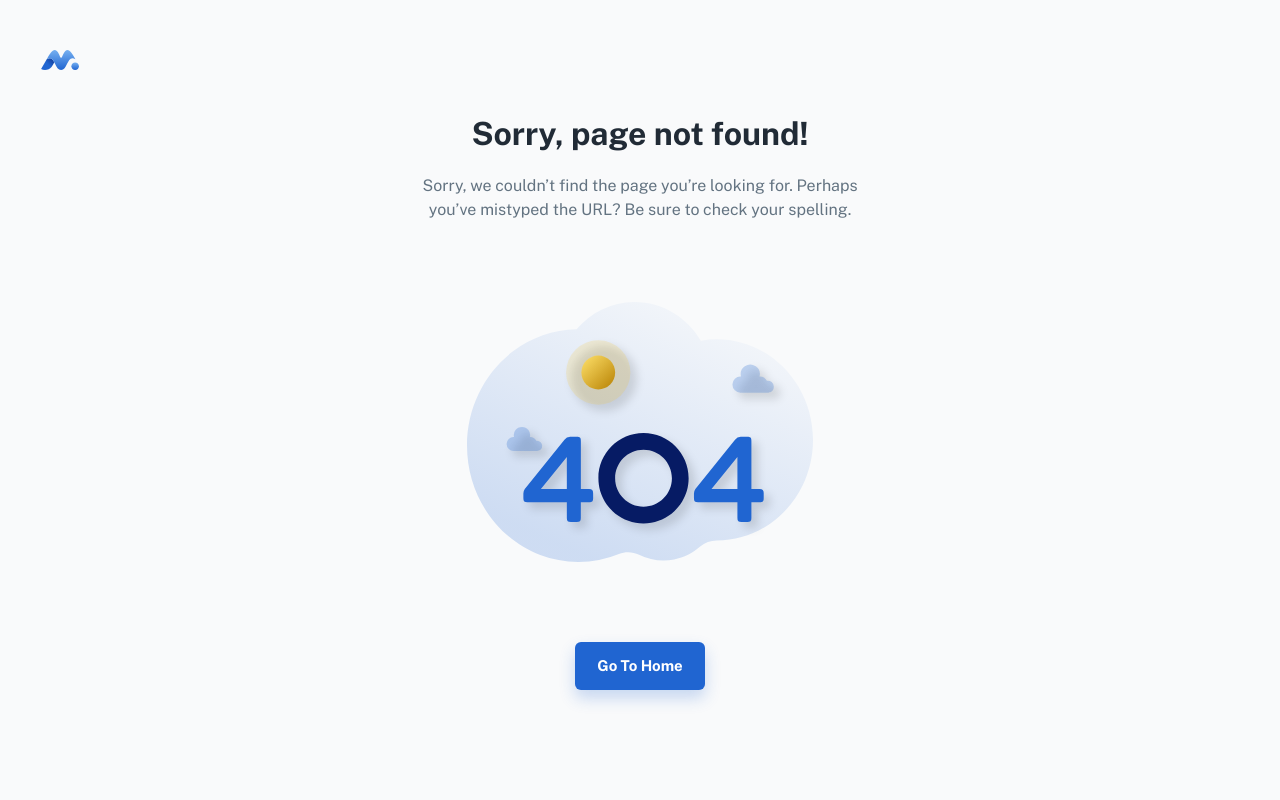
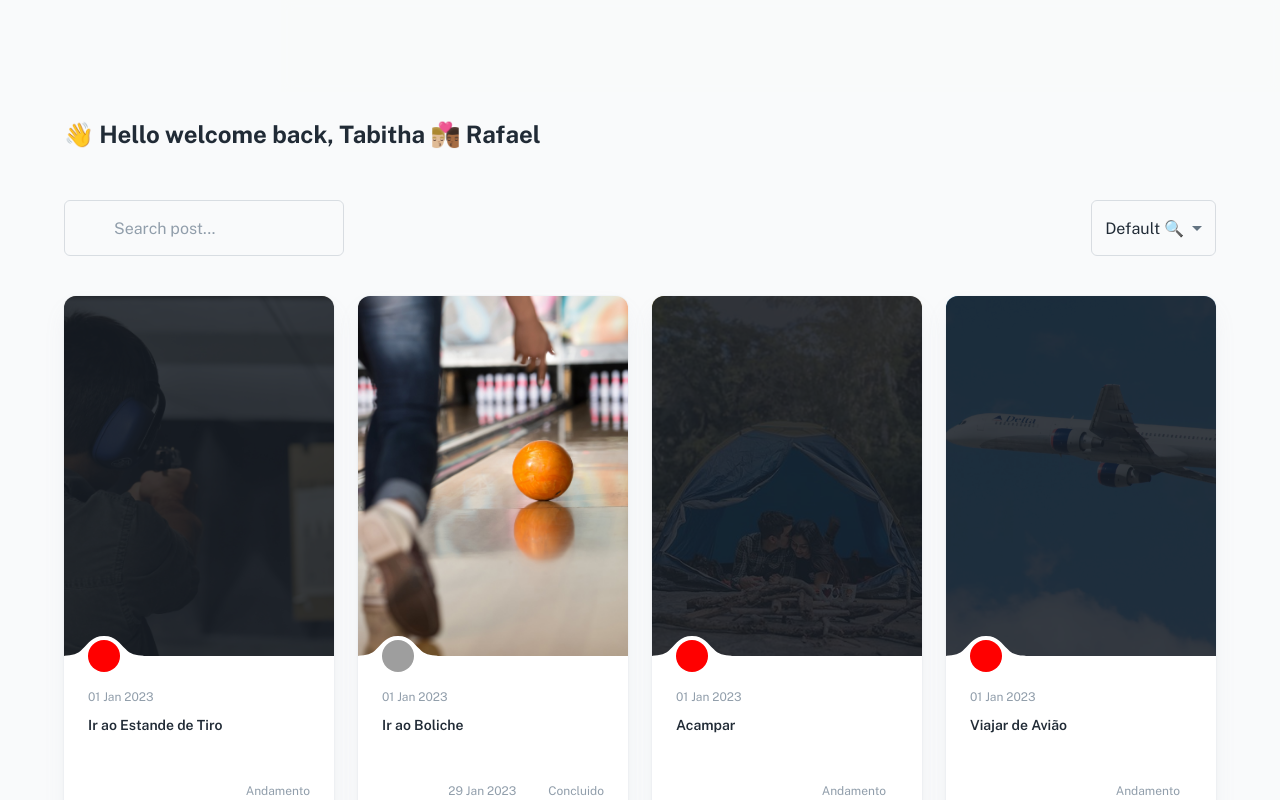
Before and after one commit to RafaelAngelo1999/couple-moments-collection, a React (Create React App) app: page /couple-moments-collection/app in a window 1280 px wide. Before the commit this address led to /404. Shown: the top 800 px of the page. Built offline with nearby package versions, Linux system fonts and the light colour scheme; grey boxes are pictures that could not be loaded; some icons are missing; a web font is replaced by a local one.

Commit message:
🔨 alter pathUrl and textfild

```diff
--- a/src/routes.js
+++ b/src/routes.js
@@ -11,17 +11,17 @@ import Page404 from './pages/Page404';
 export default function Router() {
   const routes = useRoutes([
     {
-      path: '/dashboard',
+      path: '/couple-moments-collection',
       element: <DashboardLayout />,
       children: [
-        { element: <Navigate to="/dashboard/app" />, index: true },
+        { element: <Navigate to="/couple-moments-collection/app" />, index: true },
         { path: 'app', element: <BlogPage /> },
       ],
     },
     {
       element: <SimpleLayout />,
       children: [
-        { element: <Navigate to="/dashboard/app" />, index: true },
+        { element: <Navigate to="/couple-moments-collection/app" />, index: true },
         { path: '404', element: <Page404 /> },
         { path: '*', element: <Navigate to="/404" /> },
       ],
--- a/src/sections/@dashboard/blog/BlogPostsSort.js
+++ b/src/sections/@dashboard/blog/BlogPostsSort.js
@@ -12,7 +12,7 @@ BlogPostsSort.propTypes = {
 
 export default function BlogPostsSort({ options, value, onSort }) {
   return (
-    <TextField select size="small" value={value} defaultValue={'Default 🔍'} onChange={onSort}>
+    <TextField select value={value} defaultValue={'Default 🔍'} onChange={onSort}>
       {options.map((option, index) => (
         <MenuItem key={option.value + index} value={option.value}>
           {option.label}
```
